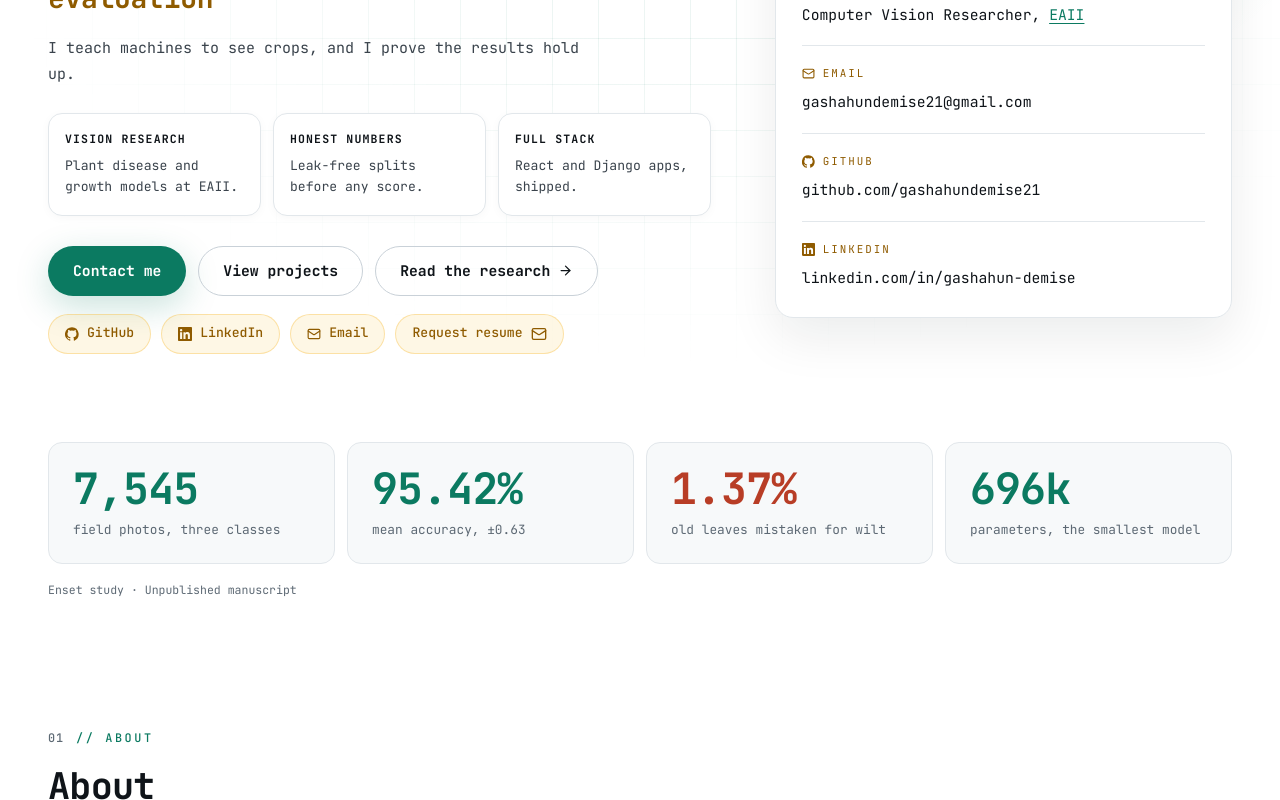
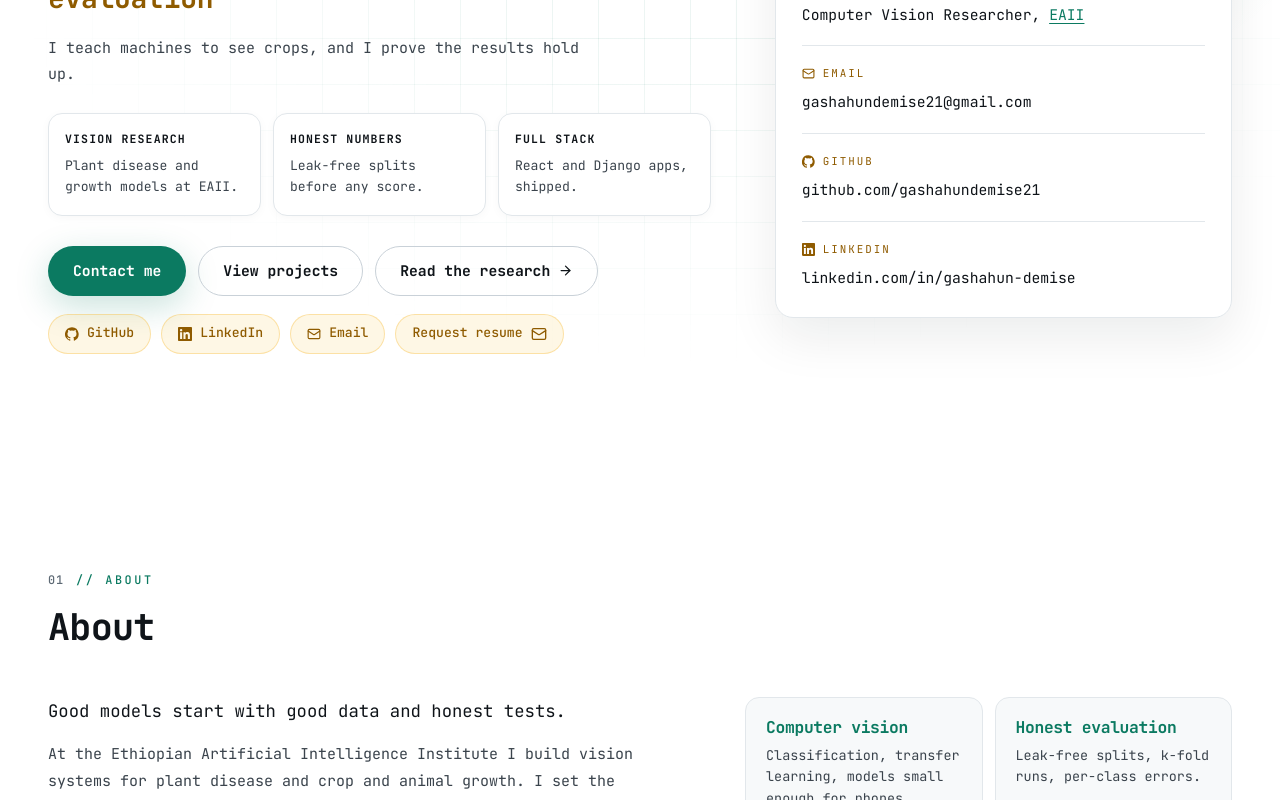
Before and after one commit to gashahundemise21/gashahun-demise-portfolio, a Next.js app: page / in a window 1280 px wide. Shown: the part 379-1179 px from the top of the page. Built offline with nearby package versions, Linux system fonts and the light colour scheme; no server answers.

Commit message:
Remove the headline numbers band from the home page

```diff
--- a/app/globals.css
+++ b/app/globals.css
@@ -149,17 +149,6 @@ strong { font-weight: 700; color: var(--ink); }
 .profile-card dd { font-size: 0.92rem; color: var(--ink); overflow-wrap: anywhere; }
 .profile-card dd a:hover { color: var(--accent); }
 .inline-link { color: var(--accent); text-decoration: underline; text-underline-offset: 3px; }
-
-/* ---------- Facts band (headline numbers) ---------- */
-.facts-band { display: block; }
-.facts { display: flex; flex-direction: column; justify-content: space-between; padding: 26px; }
-.facts dl { display: grid; grid-template-columns: repeat(4, minmax(0, 1fr)); gap: 12px; }
-.facts dl > div { display: flex; flex-direction: column-reverse; justify-content: center; gap: 10px; padding: 24px; background: var(--surface); border: 1px solid var(--line); border-radius: 14px; }
-.facts dd { font-size: clamp(1.8rem, 3.4vw, 2.7rem); font-weight: 700; line-height: 1; color: var(--accent); letter-spacing: -0.02em; }
-.facts dl > div:nth-child(3) dd { color: var(--wilt); }
-.facts dt { font-size: 0.8rem; color: var(--muted); line-height: 1.5; }
-.facts-note { margin-top: 16px; font-size: 0.72rem; color: var(--muted); }
-.facts { padding: 0; }
 
 /* ---------- Sections ---------- */
 .section { padding-top: var(--section); }
@@ -381,9 +370,8 @@ strong { font-weight: 700; color: var(--ink); }
 
 /* ---------- Responsive ---------- */
 @media (max-width: 1080px) {
-  .hero-inner, .research-grid, .about-grid, .work-item, .contact-grid, .facts-band { grid-template-columns: minmax(0, 1fr); }
+  .hero-inner, .research-grid, .about-grid, .work-item, .contact-grid { grid-template-columns: minmax(0, 1fr); }
   .profile-card { max-width: 560px; }
-  .facts dl { grid-template-columns: repeat(2, minmax(0, 1fr)); }
   .skill-grid, .edu-grid { grid-template-columns: repeat(2, minmax(0, 1fr)); }
   .case-layout { grid-template-columns: minmax(0, 1fr); }
   .case-aside { position: static; }
@@ -414,8 +402,6 @@ strong { font-weight: 700; color: var(--ink); }
   body { font-size: 14px; }
   .header { padding-top: 10px; }
   .skill-grid, .edu-grid, .focus { grid-template-columns: minmax(0, 1fr); }
-  .facts dl { grid-template-columns: minmax(0, 1fr) minmax(0, 1fr); }
-  .facts dl > div { padding: 16px; }
   .profile-card { padding: 4px 20px; }
   .timeline > li, .work-item, .contact-side { padding: 20px; }
   .contact-email { padding: 20px; font-size: clamp(0.86rem, 4.2vw, 1.05rem); gap: 10px; }
--- a/app/page.tsx
+++ b/app/page.tsx
@@ -9,14 +9,6 @@ import { TrackedLink } from '@/components/TrackedLink';
 import { siteUrl } from '@/lib/site';
 
 export const metadata = { alternates: { canonical: '/' } };
-
-const lead = enset.models[0];
-const facts = [
-  [enset.dataset.total.toLocaleString('en-US'), 'field photos, three classes'],
-  [lead.mean.toFixed(2) + '%', `mean accuracy, ±${lead.sd.toFixed(2)}`],
-  ['1.37%', 'old leaves mistaken for wilt'],
-  [(lead.params / 1e3).toFixed(0) + 'k', 'parameters, the smallest model'],
-] as const;
 
 const highlights = [
   ['Vision research', 'Plant disease and growth models at EAII.'],
@@ -87,20 +79,6 @@ export default function Home() {
               <div><dt><Linkedin size={13} aria-hidden="true" />LinkedIn</dt><dd><a href={profile.linkedin} target="_blank" rel="noopener noreferrer">linkedin.com/in/gashahun-demise</a></dd></div>
             </dl>
           </aside>
-        </div>
-      </section>
-
-      <section className="wrap facts-band" aria-label="Key results from the enset study">
-        <div className="facts">
-          <dl>
-            {facts.map(([value, label]) => (
-              <div key={label}>
-                <dt>{label}</dt>
-                <dd>{value}</dd>
-              </div>
-            ))}
-          </dl>
-          <p className="facts-note">Enset study · {enset.status}</p>
         </div>
       </section>
 
```
